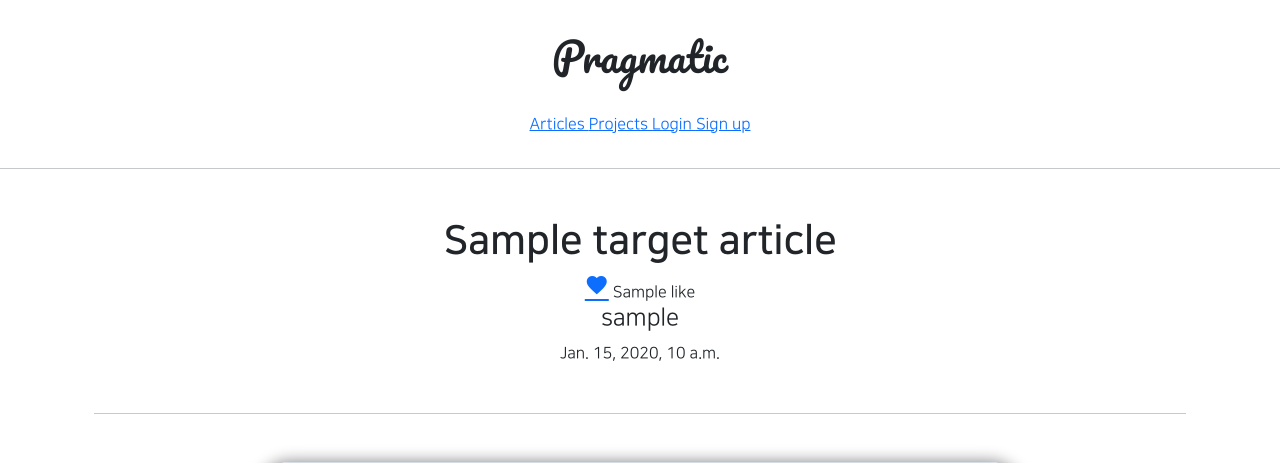
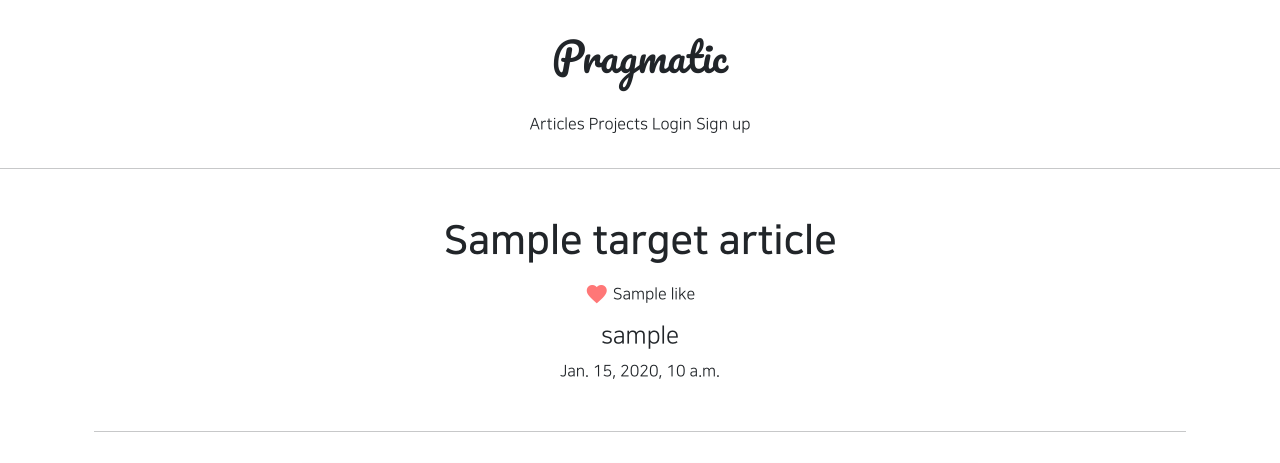
Before and after one commit to codeblue25/gwangjuAI_django, a Django app: template articleapp/templates/articleapp/detail.html in a window 1280 px wide. Shown: the top 463 px of the page. Run offline with Django 3.2, Linux system fonts and the light colour scheme; the template is opened without the code that fills it: most values are stand-ins (such as "Sample title", 1, 10 or a date in 2020); grey boxes marked "Sample" are stand-in pictures; some libraries are stand-ins or nearby versions.

Commit message:
210825 commit1

```diff
--- a/articleapp/templates/articleapp/detail.html
+++ b/articleapp/templates/articleapp/detail.html
@@ -6,12 +6,15 @@
         <div class="my-5">
             {# 제목 / 글쓴이 / 날짜 #}
             <h1 class="NNS_B">{{ target_article.title }}</h1>
-            <div>
+            <div class="my-3">
                 <a href="{ url 'likeapp:article_like' article_pk=target_article.pk }"
-                   class="material-icons">
+                   class="material-icons"
+                   style="vertical-align: middle; color: #f77";>
                     favorite
                 </a>
+                <span style="vertical-align: middle;">
                 {{ target_article.like }}
+                </span>
             </div>
             <h4>{{ target_article.writer.profile.nickname }}</h4>
             <p>{{ target_article.created_at }}</p>
--- a/static/base.css
+++ b/static/base.css
@@ -70,3 +70,12 @@
         font-size: 13px;
     }
 }
+
+a {
+    text-decoration: none;
+    color: inherit;
+}
+
+a:hover {
+    color: inherit;
+}
```
